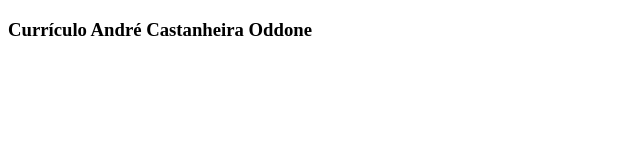
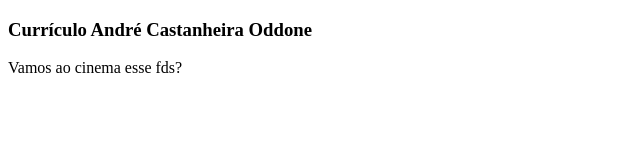
Before and after one commit to andreoddone/curriculo, a plain HTML site: page index.html in a window 1280 px wide. Shown: the whole page, without its empty margins (0-640 px from the left). Drawn offline with Linux system fonts and the light colour scheme.

Commit message:
Update index.html

```diff
--- a/index.html
+++ b/index.html
@@ -8,7 +8,7 @@
 
 <body>
 <h3>Currículo André Castanheira Oddone</h3>
-
+Vamos ao cinema esse fds?
 </body>
 
 </html>
```
